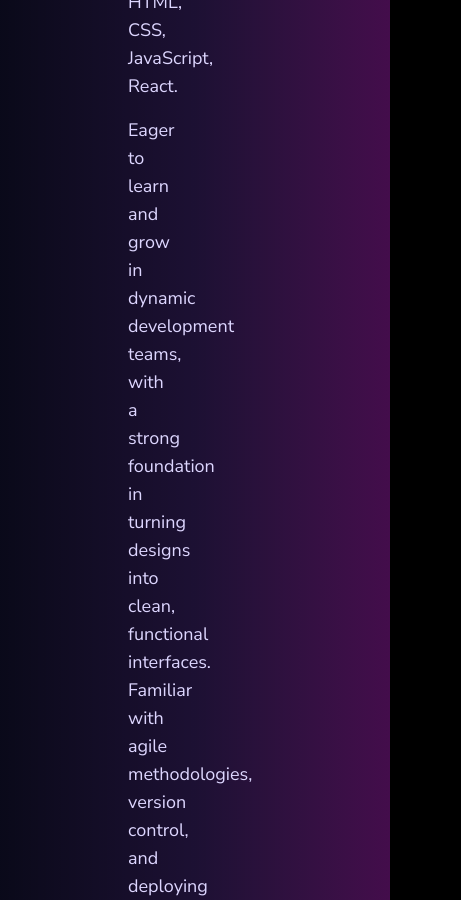
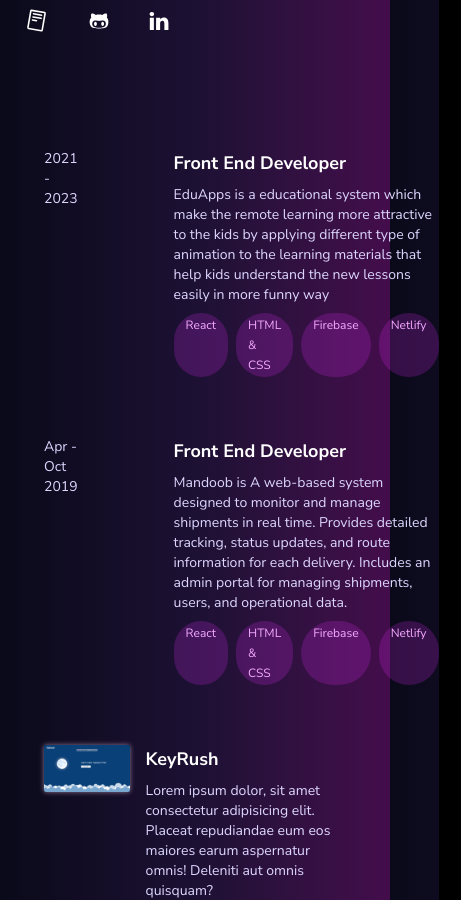
Before and after one commit to ThorayaElsharawy/my-portfolio, a Next.js app: page /about in a window 390 px wide. Shown: the part 1100-2000 px from the top of the page, 461 px wide, since content can reach past the window. Built offline with nearby package versions, Linux system fonts and the light colour scheme; a web font is replaced by a local one.

Commit message:
feat: responsive layout for Home and About pages

```diff
--- a/src/app/about/page.tsx
+++ b/src/app/about/page.tsx
@@ -3,18 +3,20 @@
 import { FaGithubAlt } from "react-icons/fa";
 import { TfiLinkedin } from "react-icons/tfi";
 import ProjectsList from "@/components/projects-list";
+import ExperiencesList from "@/components/experiences-list";
 
 export default function page() {
     return (
-        <main className=" bg-linear-to-r from-indigo-500/10 via-violet-500/20 to-fuchsia-500/30">
-            <Stars />
-            <div className="grid grid-cols-[30%_55%] items-start justify-between px-32 text-white  w-full h-full py-20">
-                <div className="">
+        <div className="mx-auto min-h-screen max-w-screen-2xl px-6 py-12 md:px-12 md:py-16 lg:py-0 ">
+            <main className="lg:flex lg:justify-between lg:gap-4">
+                <div className="lg:sticky lg:top-0 lg:flex lg:max-h-screen lg:w-[48%] lg:flex-col lg:justify-between lg:py-24 ">
+
+                    <div className=" m-auto flex flex-col justify-center text-white">
                         <h1 className="text-[60px] font-bold mb-8 font-poetsen">Thoraya Adel</h1>
                         <div className="flex items-center gap-2 h-full relative">
                             <div className="flex-1 space-y-3 ms-5 text-violet-200">
                                 <p className="font-bold">Front End Engineer</p>
-                            <p className="max-w-[300px]">I build accessible, pixel-perfect digital experiences for the web.</p>
+                                <p className="max-w-[300px]">Meta Front-End Developer certified, graduated with second-class honours. </p>
                             </div>
 
                             <div className="w-[1px] h-full bg-white me-5 absolute" />
@@ -23,7 +25,7 @@
                                 border-b-[10px] border-t-white
                                 border-r-[7px] border-r-transparent" />
                         </div>
-                    <section>
+                        <section className="w-[80%]">
                             <article className="mt-24 leading-7 text-lg space-y-4 text-violet-200">
                                 <p>Motivated Frontend Developer with over 3 years of hands-on experience building responsive web applications using HTML, CSS, JavaScript, React. </p>
                                 <p>Eager to learn and grow in dynamic development teams, with a strong foundation in turning designs into clean, functional interfaces. Familiar with agile methodologies, version control, and deploying web projects. </p>
@@ -32,16 +34,61 @@
                         </section>
                         <section className="mt-40">
                             <div className="flex items-center  gap-10 text-white">
-                            <PiReadCvLogo className="text-[35px] cursor-pointer hover:text-cyan-600 transition-all" />
-                            <FaGithubAlt className="text-[30px] cursor-pointer hover:text-cyan-600 transition-all" />
-                            <TfiLinkedin className="text-[28px] cursor-pointer hover:text-cyan-600 transition-all" />
+                                <PiReadCvLogo className="text-[25px] cursor-pointer hover:text-cyan-600 transition-all" />
+                                <FaGithubAlt className="text-[20px] cursor-pointer hover:text-cyan-600 transition-all" />
+                                <TfiLinkedin className="text-[20px] cursor-pointer hover:text-cyan-600 transition-all" />
                             </div>
                         </section>
                     </div>
-                <div className="self-start">
+                </div>
+                <div className="pt-24 lg:w-[52%] lg:py-24">
+                    <div className="">
+                        <ExperiencesList />
                         <ProjectsList />
                     </div>
                 </div>
             </main>
+        </div>
+
     )
 }
+
+
+// <main className="fixed inset-0 w-full flex bg-[#000a0b] overflow-auto bg-linear-to-r from-indigo-500/10 via-violet-500/20 to-fuchsia-500/30">
+//     {/* <Stars /> */}
+//     <div className="grid grid-cols-[30%_55%] items-start justify-between px-32 text-white  w-full h-full py-20">
+//         <div className="">
+//             <h1 className="text-[60px] font-bold mb-8 font-poetsen">Thoraya Adel</h1>
+//             <div className="flex items-center gap-2 h-full relative">
+//                 <div className="flex-1 space-y-3 ms-5 text-violet-200">
+//                     <p className="font-bold">Front End Engineer</p>
+//                     <p className="max-w-[300px]">I build accessible, pixel-perfect digital experiences for the web.</p>
+//                 </div>
+
+//                 <div className="w-[1px] h-full bg-white me-5 absolute" />
+//                 <div className="absolute -bottom-2 -left-[6.5px]
+//                 border-l-[7px] border-l-transparent
+//                 border-b-[10px] border-t-white
+//                 border-r-[7px] border-r-transparent" />
+//             </div>
+//             <section>
+//                 <article className="mt-24 leading-7 text-lg space-y-4 text-violet-200">
+//                     <p>Motivated Frontend Developer with over 3 years of hands-on experience building responsive web applications using HTML, CSS, JavaScript, React. </p>
+//                     <p>Eager to learn and grow in dynamic development teams, with a strong foundation in turning designs into clean, functional interfaces. Familiar with agile methodologies, version control, and deploying web projects. </p>
+//                     <p>Passionate about writing maintainable code and continuously improving both technical and soft skills.</p>
+//                 </article>
+//             </section>
+//             <section className="mt-40">
+//                 <div className="flex items-center  gap-10 text-white">
+//                     <PiReadCvLogo className="text-[25px] cursor-pointer hover:text-cyan-600 transition-all" />
+//                     <FaGithubAlt className="text-[20px] cursor-pointer hover:text-cyan-600 transition-all" />
+//                     <TfiLinkedin className="text-[20px] cursor-pointer hover:text-cyan-600 transition-all" />
+//                 </div>
+//             </section>
+//         </div>
+//         <div className="self-start space-y-30">
+//             <ExperiencesList />
+//             <ProjectsList />
+//         </div>
+//     </div>
+// </main>
--- a/src/app/layout.tsx
+++ b/src/app/layout.tsx
@@ -1,6 +1,7 @@
 import type { Metadata } from "next";
 import { Geist, Geist_Mono } from "next/font/google";
 import "./globals.css";
+import Stars from "@/components/stars";
 
 const geistSans = Geist({
   variable: "--font-geist-sans",
@@ -25,9 +26,13 @@
   return (
     <html lang="en">
       <body
-        className={`${geistSans.variable} ${geistMono.variable} antialiased bg-black`}
+        className={`${geistSans.variable} ${geistMono.variable} antialiased bg-black bg-linear-to-r from-indigo-500/10 via-violet-500/20 to-fuchsia-500/30`}
       >
-        {children}
+
+        <div className="relative">
+          <Stars />
+          {children}
+        </div>
 
       </body>
     </html>
--- a/src/app/page.tsx
+++ b/src/app/page.tsx
@@ -1,7 +1,5 @@
-import Nav from "@/components/nav";
 import Moon from "@/components/moon";
 import Planets from "@/components/planets";
-import Stars from "@/components/stars";
 import { PiReadCvLogo } from "react-icons/pi";
 import { FaGithubAlt } from "react-icons/fa";
 import { TfiLinkedin } from "react-icons/tfi";
@@ -9,21 +7,15 @@
 
 export default function Home() {
   return (
-    <main className="w-screen h-screen fixed overflow-hidden bg-linear-to-r from-indigo-500/10 via-violet-500/20 to-fuchsia-500/30">
-      <Stars />
-      {/* <Nav /> */}
-      <div className="grid grid-cols-[30%_1fr] h-full w-full items-center justify-center ps-32 pe-5  relative z-0">
-
-        <div className="flex flex-col h-full py-10">
-          <div className="text-white my-auto">
+    <div className="mx-auto min-h-screen max-w-screen-2xl ps-6 md:px-12 lg:py-0 relative overflow-hidden">
+      <main className="lg:flex lg:justify-between lg:gap-4">
+        <div className="absolute h-full lg:h-auto lg:relative w-full lg:w-[30%] flex flex-col justify-between">
+          <div className="text-white my-auto ">
             <h1 className="text-[60px] font-bold font-poetsen">Thoraya Adel</h1>
             <div className="flex items-center gap-2 relative mt-5">
               <div className="flex-1 space-y-3 ms-5">
                 <p className="font-bold text-xl">Front End Developer</p>
-                <p className="max-w-[300px] text-violet-200">I build accessible, pixel-perfect digital experiences for the web.</p>
-                {/* <div className="bg-linear-to-r from-[#3CF3FF]/40 to-[#FA00FF]/40 flex items-center justify-center max-w-max p-[3px] rounded-md mt-8">
-                  <button className="text-violet-200 font-semibold cursor-pointer m-auto bg-violet-500/5 rounded-md px-8 py-1.5">About me</button>
-                </div> */}
+                <p className="max-w-[300px] mt-5">Meta Front-End Developer certified, graduated with second-class honours. </p>
               </div>
               <div className="w-[1px] h-full bg-white absolute" />
               <div className="absolute bottom-0 -left-[6.5px]
@@ -32,7 +24,7 @@
              border-r-[7px] border-r-transparent" />
             </div>
           </div>
-          <div>
+          <div className="">
             <ul className="uppercase text-white space-y-6">
               <li>
                 <Link href='/about' className="flex items-center gap-4 cursor-pointer group max-w-min">
@@ -41,13 +33,13 @@
                 </Link>
               </li>
               <li>
-                <Link  href='/about' className="flex items-center gap-4 cursor-pointer group max-w-min">
+                <Link href='/about' className="flex items-center gap-4 cursor-pointer group max-w-min">
                   <span className="w-[30px] h-[1.5px] bg-linear-to-r from-[#3CF3FF]/60 to-[#FA00FF]/60 group-hover:w-[80px] transition-all duration-500 inline-block" />
                   <span className="text-sm font-semibold text-violet-200">Experience</span>
                 </Link>
               </li>
               <li>
-                <Link  href='/about' className="flex items-center gap-4 cursor-pointer group max-w-min">
+                <Link href='/about' className="flex items-center gap-4 cursor-pointer group max-w-min">
                   <span className="w-[30px] h-[1.5px] bg-linear-to-r from-[#3CF3FF]/60 to-[#FA00FF]/60 group-hover:w-[80px] transition-all duration-500 inline-block" />
                   <span className="text-sm font-semibold text-violet-200">projects</span>
                 </Link>
@@ -55,23 +47,19 @@
 
             </ul>
           </div>
-          <div className="flex items-center gap-10 text-white mt-auto">
+          <div className="flex items-center gap-10 text-white mt-auto mb-20">
             <PiReadCvLogo className="text-[35px] cursor-pointer hover:text-cyan-600 transition-all" />
             <FaGithubAlt className="text-[30px] cursor-pointer hover:text-cyan-600 transition-all" />
             <TfiLinkedin className="text-[28px] cursor-pointer hover:text-cyan-600 transition-all" />
           </div>
         </div>
-
-        <div className="flex-1 w-full h-full justify-self-end m-auto relative">
-          <div className="absolute z-40 w-full h-full text-cyan-950">
+        <div className="flex-1 top-0 lg:relative m-auto sticky h-screen">
           <Moon />
-          </div>
+          <div className="absolute top-0 -left-15 w-full h-full">
           <Planets />
           </div>
-
         </div>
-
-
       </main>
+    </div>
   );
 }
--- /dev/null
+++ b/src/components/experiences-list.tsx
@@ -0,0 +1,41 @@
+import React from 'react'
+
+export default function ExperiencesList() {
+    return (
+        <div>
+            <div className='mb-5 flex items-start gap-4 text-white hover:bg-white/5 p-5 transition-all cursor-pointer rounded-sm group'>
+                <div className='w-[400px]'>
+                    <h2 className='text-sm text-violet-200'>2021 - 2023</h2>
+                </div>
+                <div className="ps-20">
+                    <h3 className="font-bold text-lg">Front End Developer</h3>
+                    <p className="text-sm mt-2 text-violet-200 leading-5">EduApps is a educational system which make the remote learning more attractive to the kids by applying different type of animation
+                        to the learning materials that help kids understand the new lessons easily in more funny way</p>
+                    <div className="flex mt-2 gap-2">
+                        <div className="rounded-full px-3 py-0.5 text-xs leading-5 bg-fuchsia-500/20 text-fuchsia-300">React</div>
+                        <div className="rounded-full px-3 py-0.5 text-xs leading-5 bg-fuchsia-500/20 text-fuchsia-300">HTML & CSS</div>
+                        <div className="rounded-full px-3 py-0.5 text-xs leading-5 bg-fuchsia-500/20 text-fuchsia-300">Firebase</div>
+                        <div className="rounded-full px-3 py-0.5 text-xs leading-5 bg-fuchsia-500/20 text-fuchsia-300">Netlify</div>
+                    </div>
+                </div>
+            </div>
+            <div className='mb-5 flex items-start gap-4 text-white hover:bg-white/5 p-5 transition-all cursor-pointer rounded-sm group'>
+                <div className='w-[400px]'>
+                    <h2 className='text-sm text-violet-200'>Apr - Oct 2019</h2>
+                </div>
+                <div className="ps-20">
+                    <h3 className="font-bold text-lg">Front End Developer</h3>
+                    <p className="text-sm mt-2 text-violet-200 leading-5">Mandoob is A web-based system designed to monitor and manage shipments in real time.
+                        Provides detailed tracking, status updates, and route information for each delivery.
+                        Includes an admin portal for managing shipments, users, and operational data.</p>
+                    <div className="flex mt-2 gap-2">
+                        <div className="rounded-full px-3 py-0.5 text-xs leading-5 bg-fuchsia-500/20 text-fuchsia-300">React</div>
+                        <div className="rounded-full px-3 py-0.5 text-xs leading-5 bg-fuchsia-500/20 text-fuchsia-300">HTML & CSS</div>
+                        <div className="rounded-full px-3 py-0.5 text-xs leading-5 bg-fuchsia-500/20 text-fuchsia-300">Firebase</div>
+                        <div className="rounded-full px-3 py-0.5 text-xs leading-5 bg-fuchsia-500/20 text-fuchsia-300">Netlify</div>
+                    </div>
+                </div>
+            </div>
+        </div>
+    )
+}
--- a/src/components/moon.tsx
+++ b/src/components/moon.tsx
@@ -1,11 +1,10 @@
 export default function Moon() {
     return (
-        <svg className='m-auto'
+        <svg className='m-auto w-full h-full'
             width="100%" height="100%"
             viewBox="0 0 200 150"
             xmlns="http://www.w3.org/2000/svg">
             <defs>
-
                 <radialGradient id="radialGradient" cx="25%" cy="25%" r="75%">
                     <stop offset="0%" stopColor="#3CF3FF" />
                     <stop offset="100%" stopColor="#FA00FF" />
@@ -100,85 +99,3 @@
         </svg>
     )
 }
-
-
-
-{/* <g transform="translate(5 40)">
-                <path d="M 80,10 A 70,70 0 0,1 150,80"
-                    fill="none"
-                    stroke="#c23dc8"
-                    strokeWidth=".5" />
-            </g> */}
-{/*
-            <g transform="rotate(50), translate(-5, 10)">
-                <path d="M 80,10 A 70,70 0 0,0 150,80"
-                    fill="none"
-                    stroke="#c23dc8"
-                    strokeWidth=".5" />
-            </g> */}
-
-{/* <g transform='translate(70,35)'
-                className="cursor-pointer">
-                <circle cx="15" cy="15" r="10" fill="url(#sphere)">
-                    <animateTransform
-                        attributeName="transform"
-                        attributeType="XML"
-                        type="rotate"
-                        from="0 15 15"
-                        to="360 15 15"
-                        dur="3s"
-                        repeatCount="indefinite" />
-                </circle>
-            </g> */}
-{/* <g transform='translate(130,70)' className="cursor-pointer">
-                <circle cx="15" cy="15" r="10" fill="url(#sphere)">
-                    <animateTransform
-                        attributeName="transform"
-                        attributeType="XML"
-                        type="rotate"
-                        from="0 15 15"
-                        to="360 15 15"
-                        dur="2s"
-                        repeatCount="indefinite"
-                    />
-                </circle>
-            </g> */}
-{/* <g transform='translate(140,110)'
-                className="cursor-pointer">
-                <circle cx="15" cy="15" r="10" fill="url(#sphere)">
-                    <animateTransform
-                        attributeName="transform"
-                        attributeType="XML"
-                        type="rotate"
-                        from="0 15 15"
-                        to="360 15 15"
-                        dur="2.4s"
-                        repeatCount="indefinite" />
-                </circle>
-            </g> */}
-
-{/* left side */ }
-{/* <g transform='translate(12,60)'>
-                <circle cx="15" cy="15" r="10" fill="url(#sphere)">
-                    <animateTransform
-                        attributeName="transform"
-                        attributeType="XML"
-                        type="rotate"
-                        from="0 15 15"
-                        to="360 15 15"
-                        dur="2.7s"
-                        repeatCount="indefinite" />
-                </circle>
-            </g> */}
-{/* <g transform='translate(-2,133)'>
-                <circle cx="15" cy="15" r="10" fill="url(#sphere)">
-                    <animateTransform
-                        attributeName="transform"
-                        attributeType="XML"
-                        type="rotate"
-                        from="0 15 15"
-                        to="360 15 15"
-                        dur="3s"
-                        repeatCount="indefinite" />
-                </circle>
-            </g> */}
--- a/src/components/projects-list.tsx
+++ b/src/components/projects-list.tsx
@@ -52,7 +52,7 @@
                         </div>
                         <div className="">
                             <h3 className="font-bold text-lg">{project.title}</h3>
-                            <p className="text-sm mt-2 text-violet-200 leading-5 max-w-[90%]">{project.des}</p>
+                            <p className="text-sm mt-2 text-violet-200 leading-5 ">{project.des}</p>
                             <div className="flex mt-2 gap-2">
                                 {project.tools.map((tool, i) => (
                                     <div key={i} className="rounded-full px-3 py-0.5 text-xs leading-5 bg-fuchsia-500/20 text-fuchsia-300">{tool}</div>
--- a/src/components/stars.tsx
+++ b/src/components/stars.tsx
@@ -101,6 +101,6 @@
     }, [])
 
     return (
-        <canvas ref={canvasRef} className='absolute -z-10 h-screen w-screen' />
+        <canvas ref={canvasRef} className='absolute -z-10 w-full h-full' />
     )
 }
```
Lines whose indentation alone changed are shown as unchanged.
